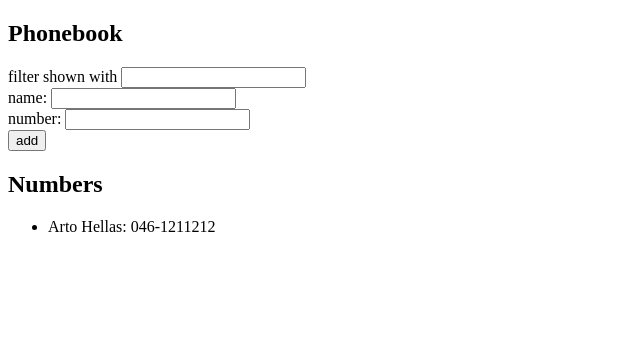
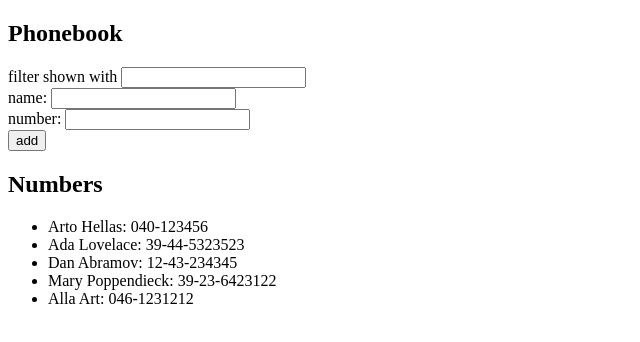
Before and after one commit to p-valenti/fullstackopen, a React (Vite) app in the folder part2/phonebook/: page / in a window 1280 px wide. Shown: the top 342 px of the page, without its empty margins (0-640 px from the left). Built offline with nearby package versions, Linux system fonts and the light colour scheme; data requests are answered from the project's data file.

Commit message:
Exercise 2.12

```diff
--- a/part2/phonebook/db.json
+++ b/part2/phonebook/db.json
@@ -1,5 +1,5 @@
 {
-  "persons":[
+  "persons": [
     {
       "name": "Arto Hellas",
       "number": "040-123456",
@@ -19,6 +19,11 @@
       "name": "Mary Poppendieck",
       "number": "39-23-6423122",
       "id": "4"
+    },
+    {
+      "id": "743f",
+      "name": "Alla Art",
+      "number": "046-1231212"
     }
   ]
 }
--- a/part2/phonebook/src/App.jsx
+++ b/part2/phonebook/src/App.jsx
@@ -1,4 +1,5 @@
-import {useState} from 'react'
+import {useState, useEffect} from 'react';
+import axios from "axios";
 import Filter from "./components/Filter.jsx";
 import Form from "./components/Form.jsx";
 import Persons from "./components/Persons.jsx";
@@ -7,10 +8,19 @@
     const [persons, setPersons] = useState([
         {name: 'Arto Hellas',
         number: '046-1211212'}
-    ])
-    const [newName, setNewName] = useState('')
-    const [newNumber, setNewNumber] = useState('')
-    const [searchName, setSearchName] = useState('')
+    ]);
+    const [newName, setNewName] = useState('');
+    const [newNumber, setNewNumber] = useState('');
+    const [searchName, setSearchName] = useState('');
+
+    useEffect(() => {
+        axios
+            .get('http://localhost:3001/persons')
+            .then(response => {
+                console.log('promise fulfilled')
+                setPersons(response.data);
+            });
+    }, []);
 
     const handleNameChange = (event) => {
         setNewName(event.target.value)
@@ -35,10 +45,15 @@
             const personObject = {
                 name: newName,
                 number: newNumber,
-            }
-            setPersons(persons.concat(personObject))
-            setNewName('')
-            setNewNumber('')
+            };
+            axios
+                .post('http://localhost:3001/persons', personObject)
+                .then(response => {
+                    console.log(response)
+                    setPersons(persons.concat(response.data));
+                    setNewName('');
+                    setNewNumber('');
+                });
         }
     }
 
```
